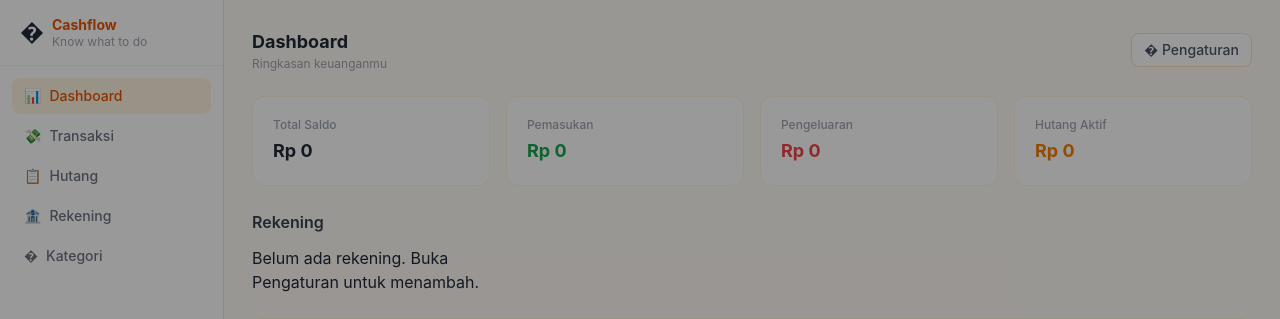
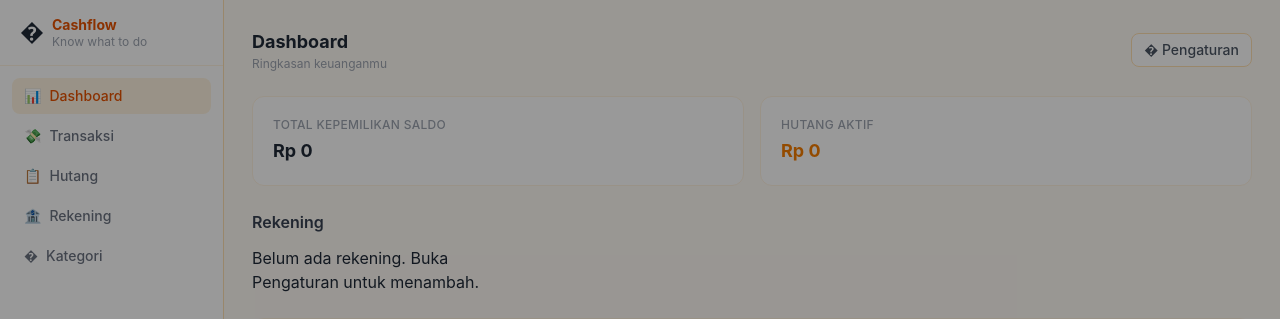
Before and after one commit to panpapan-rahe/cash-flow-journal, a Flask app: page /dashboard in a window 1280 px wide. Shown: the top 319 px of the page. Run offline with Flask 3, Linux system fonts and the light colour scheme; the visitor is signed in with stand-in values (Sample User, id 1); data that the repository does not hold is empty; some libraries are stand-ins or nearby versions.

Commit message:
Dashboard: 2 summary cards (Total Saldo + Hutang), reactive updates
- Simplify summary section to 2 tiles: Total Kepemilikan Saldo & Hutang Aktif
- Total saldo = SUM(balance) all accounts (real-time from /api/accounts)
- Hutang = SUM(amount_total - total_paid) active debts
- New updateSummaryCards() called after every mutation (tx, debt, account CRUD)

Co-Authored-By: Claude Opus 4.6 <<EMAIL>>

```diff
--- a/app/templates/index.html
+++ b/app/templates/index.html
@@ -116,21 +116,13 @@
         </header>
 
         <!-- Summary Cards -->
-        <section class="grid grid-cols-2 lg:grid-cols-4 gap-4 mb-6">
+        <section class="grid grid-cols-2 gap-4 mb-6">
             <div class="bg-white rounded-xl p-5 border border-warm-100">
-                <p class="text-xs text-gray-400 font-medium">Total Saldo</p>
+                <p class="text-xs text-gray-400 font-medium uppercase tracking-wide">Total Kepemilikan Saldo</p>
                 <p class="text-lg font-bold text-gray-800 mt-1" id="sum-balance">Rp 0</p>
             </div>
             <div class="bg-white rounded-xl p-5 border border-warm-100">
-                <p class="text-xs text-gray-400 font-medium">Pemasukan</p>
-                <p class="text-lg font-bold text-green-600 mt-1" id="sum-income">Rp 0</p>
-            </div>
-            <div class="bg-white rounded-xl p-5 border border-warm-100">
-                <p class="text-xs text-gray-400 font-medium">Pengeluaran</p>
-                <p class="text-lg font-bold text-red-500 mt-1" id="sum-expense">Rp 0</p>
-            </div>
-            <div class="bg-white rounded-xl p-5 border border-warm-100">
-                <p class="text-xs text-gray-400 font-medium">Hutang Aktif</p>
+                <p class="text-xs text-gray-400 font-medium uppercase tracking-wide">Hutang Aktif</p>
                 <p class="text-lg font-bold text-warm-600 mt-1" id="sum-debt">Rp 0</p>
             </div>
         </section>
```
Also changed, not shown: app/static/app.js (+29 -0 lines).
